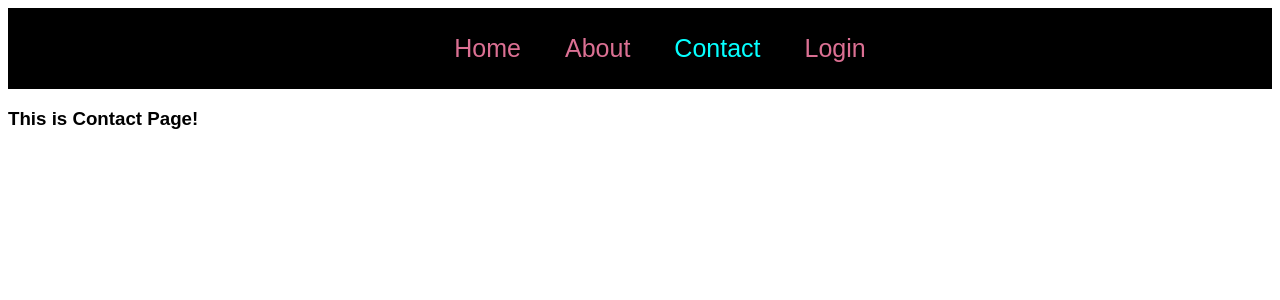
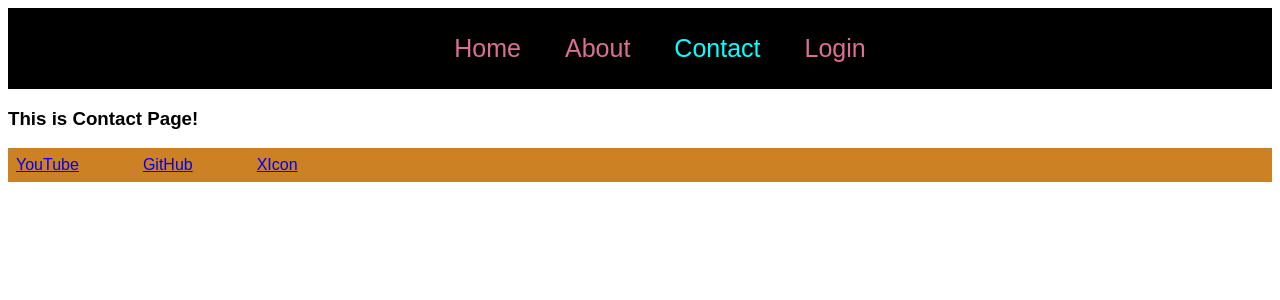
Before and after one commit to rahulsalinskee/hello-world, a React (Create React App) app: page /contact in a window 1280 px wide. Shown: the top 300 px of the page. Built offline with nearby package versions, Linux system fonts and the light colour scheme.

Commit message:
Nested Route - Here, we have added nested route for contact page. We have given an option to user to navigate to YouTube Page | Twitter Page | GitHub Page, only when they are on contact page.

```diff
--- a/src/App.js
+++ b/src/App.js
@@ -23,6 +23,9 @@ import { ContactPage } from './Router/Pages/ContactPage';
 import { HomePage } from './Router/Pages/HomePage';
 import { LoginPage } from './Router/Pages/LoginPage';
 import { ErrorPage } from './Router/Pages/ErrorPage';
+import { TwitterPage } from './Router/Pages/TwitterPage';
+import { GitHubPage } from './Router/Pages/GitHubPage';
+import { YouTubePage } from './Router/Pages/YouTubePage';
 
 
 function App() {
@@ -52,7 +55,12 @@ function App() {
         <Routes>
           <Route path='/' element={<HomePage />} />
           <Route path='/about' element={<AboutPage />} />
-          <Route path='/contact' element={<ContactPage />} />
+          /* Nested Routing - Adding YouTube | Twitter | GitHub in contact page */
+          <Route path='/contact/' element={<ContactPage />}>
+            <Route path='github' element={<GitHubPage />} />
+            <Route path='twitter' element={<TwitterPage />} />
+            <Route path='youtube' element={<YouTubePage />} />
+          </Route>
           <Route path='/login' element={<LoginPage />} />
           <Route path='*' element={<ErrorPage />} />
         </Routes>
--- /dev/null
+++ b/src/CSS/Contact.css
@@ -0,0 +1,10 @@
+.nested-route-container {
+    display: flex;
+    flex-direction: row;
+    gap: 4rem;
+    background-color: rgb(204, 129, 37);
+    color: rgb(226, 9, 172);
+    padding-top: 0.5rem;
+    padding-bottom: 0.5rem;
+    padding-left: 0.5rem;
+}
--- a/src/Router/Pages/ContactPage.jsx
+++ b/src/Router/Pages/ContactPage.jsx
@@ -1,11 +1,22 @@
 import React from 'react';
 import { NavBarPage } from '../ReactRouterNavBar/NavBarPage/NavBarPage';
+import { NavLink, Outlet } from 'react-router-dom';
+import '../../CSS/Contact.css';
 
 export function ContactPage() {
     return (
         <>
             <NavBarPage />
             <h3>This is Contact Page!</h3>
+            {/* ***** This div tag is related to nested route ***** */}
+            <div className='nested-route-container'>
+                <NavLink to='youtube'>YouTube</NavLink>
+                <NavLink to='github'>GitHub</NavLink>
+                <NavLink to='twitter'>XIcon</NavLink>
+            </div>
+
+            {/* In order to show the data of nested route components (Here, YouTube, GitHub, Twitter), we need to use Outlet tag  */}
+            <Outlet />
         </>
     )
 }
--- /dev/null
+++ b/src/Router/Pages/GitHubPage.jsx
@@ -0,0 +1,11 @@
+import React from 'react';
+import GitHubIcon from '@mui/icons-material/GitHub';
+
+export function GitHubPage() {
+    return (
+        <>
+            <h3>This is Git Hub Page!</h3>
+            {/* {GitHubIcon} */}
+        </>
+    )
+}
--- /dev/null
+++ b/src/Router/Pages/TwitterPage.jsx
@@ -0,0 +1,11 @@
+import React from 'react';
+import XIcon from '@mui/icons-material/X';
+
+export function TwitterPage() {
+    return (
+        <>
+            <h3>This is Twitter Page!</h3>
+            {/* {XIcon} */}
+        </>
+    )
+}
--- /dev/null
+++ b/src/Router/Pages/YouTubePage.jsx
@@ -0,0 +1,11 @@
+import React from 'react';
+import YouTubeIcon from '@mui/icons-material/YouTube';
+
+export function YouTubePage() {
+    return (
+        <>
+            <h3>This is You Tube Page!</h3>
+            {/* {YouTubeIcon} */}
+        </>
+    )
+}
--- a/src/Router/ReactRouterNavBar/NavBarPage/NavBarPage.jsx
+++ b/src/Router/ReactRouterNavBar/NavBarPage/NavBarPage.jsx
@@ -18,7 +18,7 @@ import { NavLink } from 'react-router-dom';
 export function NavBarPage() {
     return (
         <>
-            {/* /* ***** This entire nav tag including NavLink tag is for NavBar ***** */}
+            {/* ***** This entire nav tag including NavLink tag is for NavBar ***** */}
             <nav>
                 <ul>
                     <li>
```
